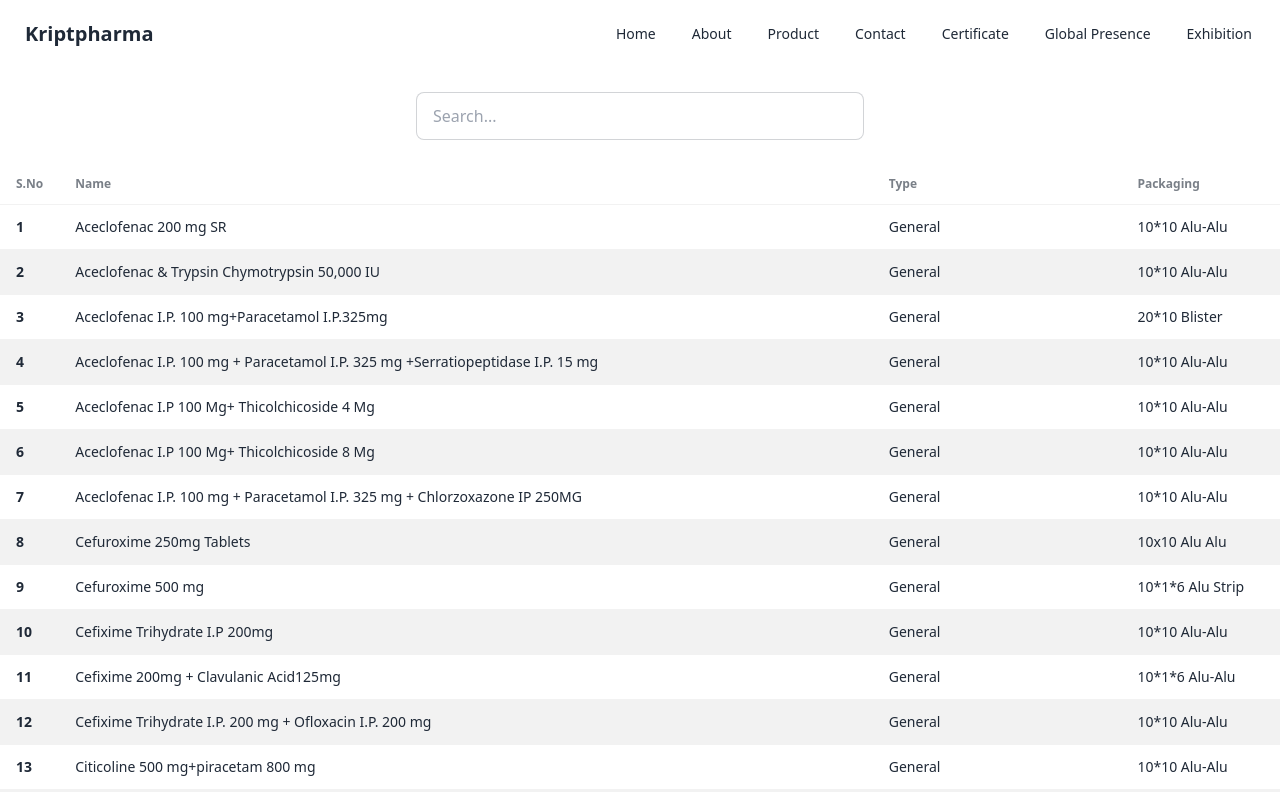
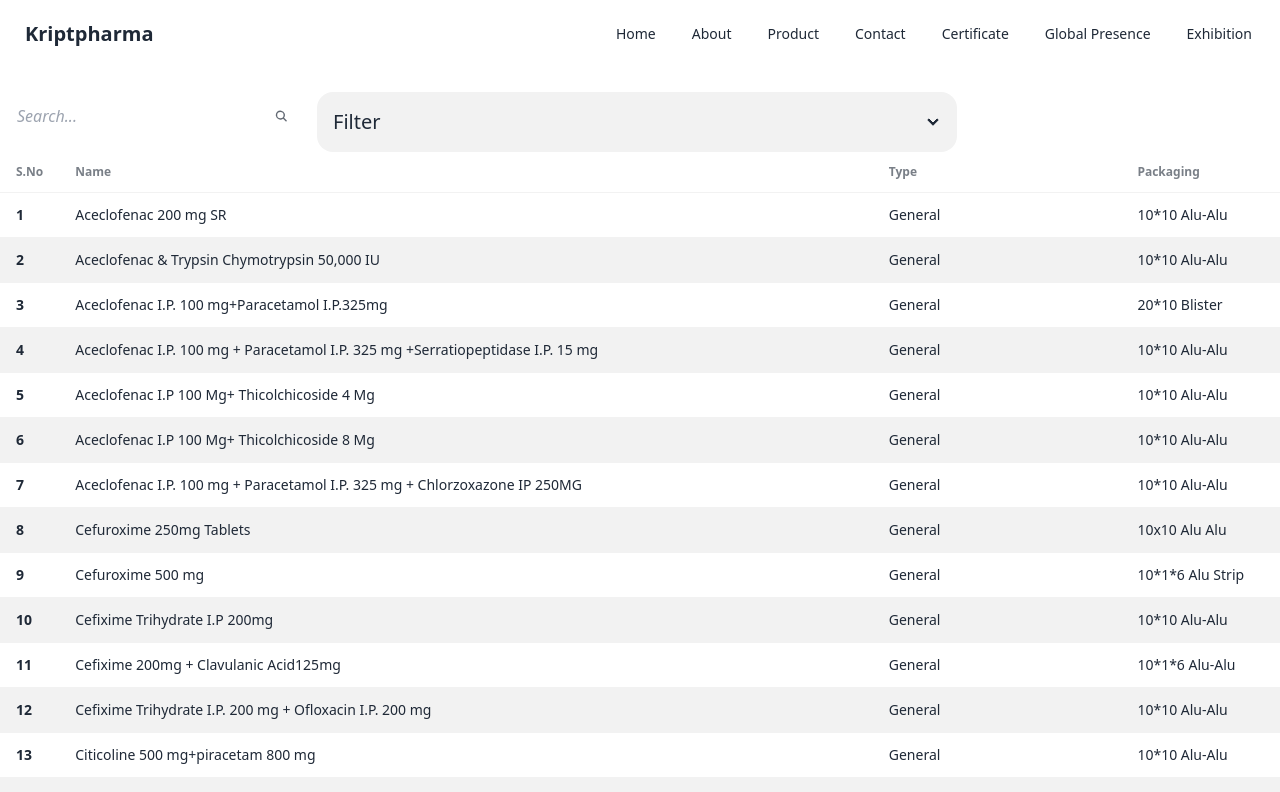
Before and after one commit to decipher-cs/kriptpharma, a React (Vite) app: page /product in a window 1280 px wide. Shown: the top 792 px of the page. Built offline with nearby package versions, Linux system fonts and the light colour scheme.

Commit message:
added filter checkboxes

```diff
--- a/src/routes/product.lazy.tsx
+++ b/src/routes/product.lazy.tsx
@@ -1,23 +1,11 @@
 import { createFileRoute, useNavigate } from '@tanstack/react-router'
 import medicineData from '../assets/medicine.json'
 import Fuse from 'fuse.js'
-import { useState } from 'react'
+import { useMemo, useState } from 'react'
 
 const fuse = new Fuse(medicineData, { keys: ['name', 'type'] })
 
-type ProductSearch = {
-    searchString: string
-}
-
-export const Route = createFileRoute('/product')({
-    component: () => <Product />,
-    validateSearch: (search: Record<string, unknown>): ProductSearch => {
-        const { searchString } = search
-        return { searchString: searchString as string }
-    },
-})
-
-const category = [
+const categories = [
     'injectables',
     'infusion',
     'powder',
@@ -28,25 +16,35 @@ const category = [
     'tablets',
 ] as const
 
-const Item = () => {
-    return (
-        <div className="card image-full w-96 bg-base-100 shadow-xl">
-            <figure>
-                <img
-                    src="https://daisyui.com/images/stock/photo-1606107557195-0e29a4b5b4aa.jpg"
-                    alt="Shoes"
-                />
-            </figure>
-            <div className="card-body">
-                <h2 className="card-title">Shoes!</h2>
-                <p>If a dog chews shoes whose shoes does he choose?</p>
-                <div className="card-actions justify-end">
-                    <button className="btn btn-primary">Buy Now</button>
-                </div>
-            </div>
-        </div>
+type Category = (typeof categories)[number]
+
+type ProductSearch = {
+    searchString: string
+    categoryFilter: Category[]
+}
+
+export const Route = createFileRoute('/product')({
+    component: () => <Product />,
+    validateSearch: (search: Record<string, unknown>): ProductSearch => {
+        const { searchString, categoryFilter } = search
+        const filter = []
+        if (Array.isArray(categoryFilter)) {
+            filter.push(
+                ...categoryFilter.filter((val) => categories.includes(val))
+            )
+        } else if (typeof categoryFilter === 'string') {
+            filter.push(
+                categories.includes(categoryFilter as Category)
+                    ? categories
+                    : []
             )
         }
+        return {
+            searchString: searchString as string,
+            categoryFilter: filter,
+        }
+    },
+})
 
 const Product = () => {
     // const applyFilter = (val: string, filter: string[]) => {
@@ -68,33 +66,123 @@ const Product = () => {
     //     // setProducts(result)
     // }
 
-    const { searchString: urlSearchString } = Route.useSearch()
+    const { searchString: urlSearchString, categoryFilter: urlCategoryFilter } =
+        Route.useSearch()
 
     const navigate = useNavigate()
 
     const [searchString, setSearchString] = useState(urlSearchString ?? '')
 
-    const filteredMedicineData =
+    const [visibleCategories, setVisibleCategories] = useState<Category[]>(
+        urlCategoryFilter ?? categories
+    )
+
+    const filteredMedicineData = useMemo(
+        () =>
             searchString.length > 1
                 ? fuse.search(searchString).map((d) => d.item)
-            : medicineData
+                : medicineData,
+        [searchString]
+    )
 
     return (
-        <section className="grid justify-items-center gap-6">
+        <section className="grid gap-10">
+            <div className="-mx-breath max-w-10xl overflow-x-auto lg:-mx-breath-lg">
+                <span className="flex items-start gap-7">
+                    <label className="flex items-center gap-2">
+                        <span className="sr-only">Search</span>
                         <input
                             type="text"
                             placeholder="Search..."
-                className="input input-bordered block w-full max-w-md"
+                            className="input input-ghost block w-full placeholder:italic"
                             value={searchString}
                             maxLength={50}
                             onChange={(e) => {
                                 setSearchString(e.target.value)
                                 navigate({
-                        search: { searchString: e.target.value },
+                                    search: (prev) => ({
+                                        ...prev,
+                                        searchString: e.target.value,
+                                    }),
                                 })
                             }}
                         />
-            <div className="-mx-breath lg:-mx-breath-lg max-w-10xl overflow-x-auto">
+                        <svg
+                            xmlns="http://www.w3.org/2000/svg"
+                            viewBox="0 0 16 16"
+                            fill="currentColor"
+                            className="size-4 opacity-70"
+                        >
+                            <path
+                                fillRule="evenodd"
+                                d="M9.965 11.026a5 5 0 1 1 1.06-1.06l2.755 2.754a.75.75 0 1 1-1.06 1.06l-2.755-2.754ZM10.5 7a3.5 3.5 0 1 1-7 0 3.5 3.5 0 0 1 7 0Z"
+                                clipRule="evenodd"
+                            />
+                        </svg>
+                    </label>
+                    <div className="collapse collapse-arrow basis-1/2 bg-base-200">
+                        <input type="checkbox" />
+                        <h5 className="collapse-title text-xl font-medium">
+                            Filter
+                        </h5>
+                        <div className="collapse-content">
+                            {categories.map((item, i) => (
+                                <div className="form-control" key={i}>
+                                    <label className="label cursor-pointer">
+                                        <span className="label-text">
+                                            {item}
+                                        </span>
+                                        <input
+                                            type="checkbox"
+                                            className="checkbox"
+                                            onChange={(e) => {
+                                                if (e.target.checked) {
+                                                    navigate({
+                                                        search: (prev) => ({
+                                                            ...prev,
+                                                            categoryFilter: [
+                                                                ...visibleCategories,
+                                                                item,
+                                                            ],
+                                                        }),
+                                                    })
+                                                    setVisibleCategories((p) =>
+                                                        p.includes(item)
+                                                            ? p
+                                                            : [...p, item]
+                                                    )
+                                                } else if (!e.target.checked) {
+                                                    navigate({
+                                                        search: (prev) => ({
+                                                            ...prev,
+                                                            categoryFilter:
+                                                                visibleCategories.filter(
+                                                                    (v) =>
+                                                                        item !==
+                                                                        v
+                                                                ),
+                                                        }),
+                                                    })
+                                                    setVisibleCategories((p) =>
+                                                        p.includes(item)
+                                                            ? p.filter(
+                                                                  (v) =>
+                                                                      v !== item
+                                                              )
+                                                            : p
+                                                    )
+                                                }
+                                            }}
+                                            checked={visibleCategories.includes(
+                                                item
+                                            )}
+                                        />
+                                    </label>
+                                </div>
+                            ))}
+                        </div>
+                    </div>
+                </span>
                 <table className="table table-zebra">
                     {/* head */}
                     <thead>
```
Lines whose indentation alone changed are shown as unchanged.
